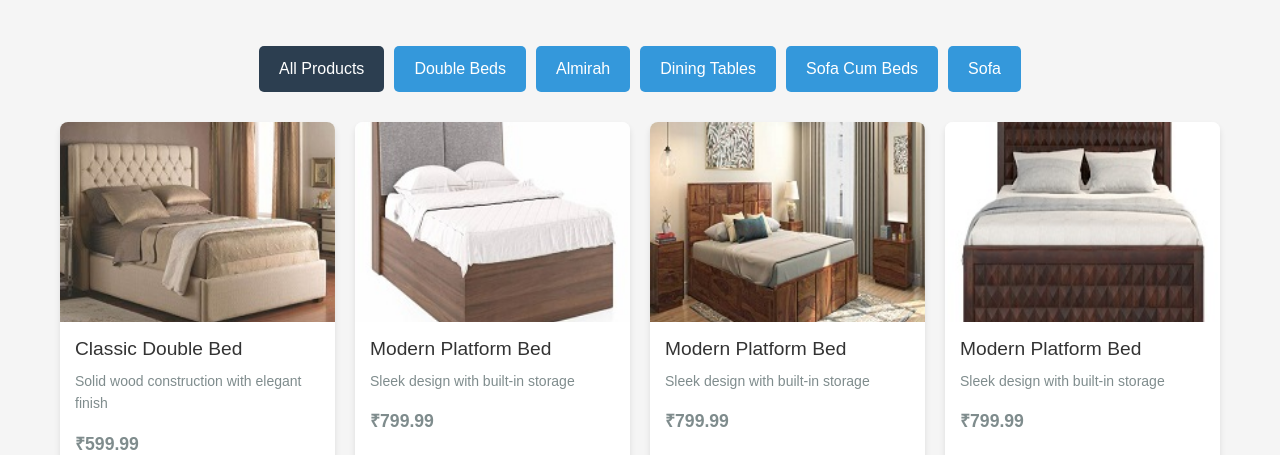
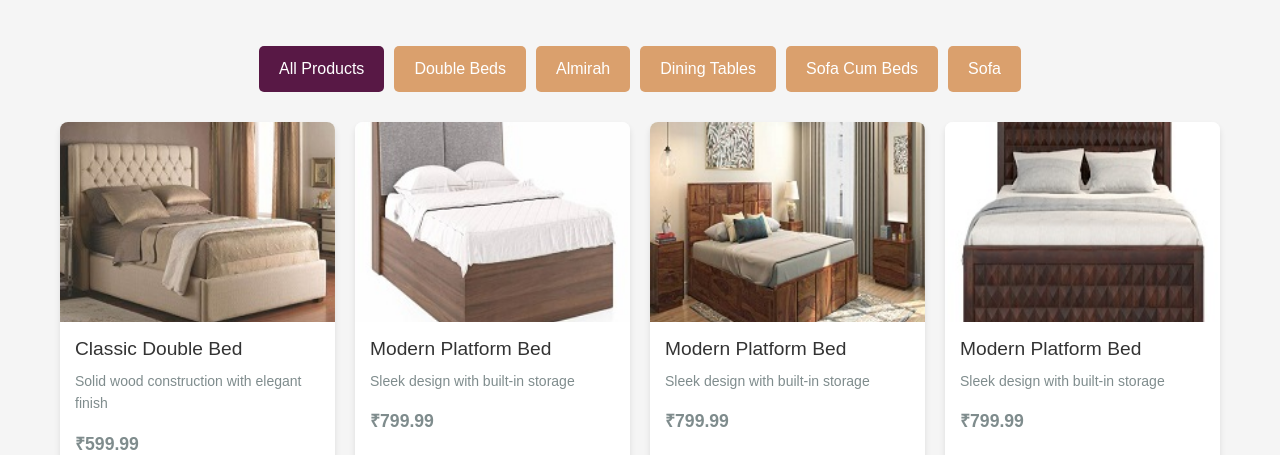
Before and after one commit to CodingCirlce/furnishop, a plain HTML site: page shop2.html in a window 1280 px wide. Shown: the part 645-1100 px from the top of the page. Drawn offline with Linux system fonts and the light colour scheme.

Commit message:
second commit3

```diff
--- a/shop2.html
+++ b/shop2.html
@@ -64,7 +64,7 @@
 
         .filter-btn {
             padding: 10px 20px;
-            background-color: #3498db;
+            background-color: #DAA06D;
             color: white;
             border: none;
             border-radius: 5px;
@@ -74,11 +74,11 @@
         }
 
         .filter-btn:hover {
-            background-color: #2980b9;
+            background-color: #900C3F;
         }
 
         .filter-btn.active {
-            background-color: #2c3e50;
+            background-color: #581845;
         }
 
         .furniture-grid {
@@ -121,7 +121,7 @@
 
         .price {
             font-weight: bold;
-            color: #2c3e50;
+            color: #581845;
             font-size: 1.1rem;
         }
 
```
